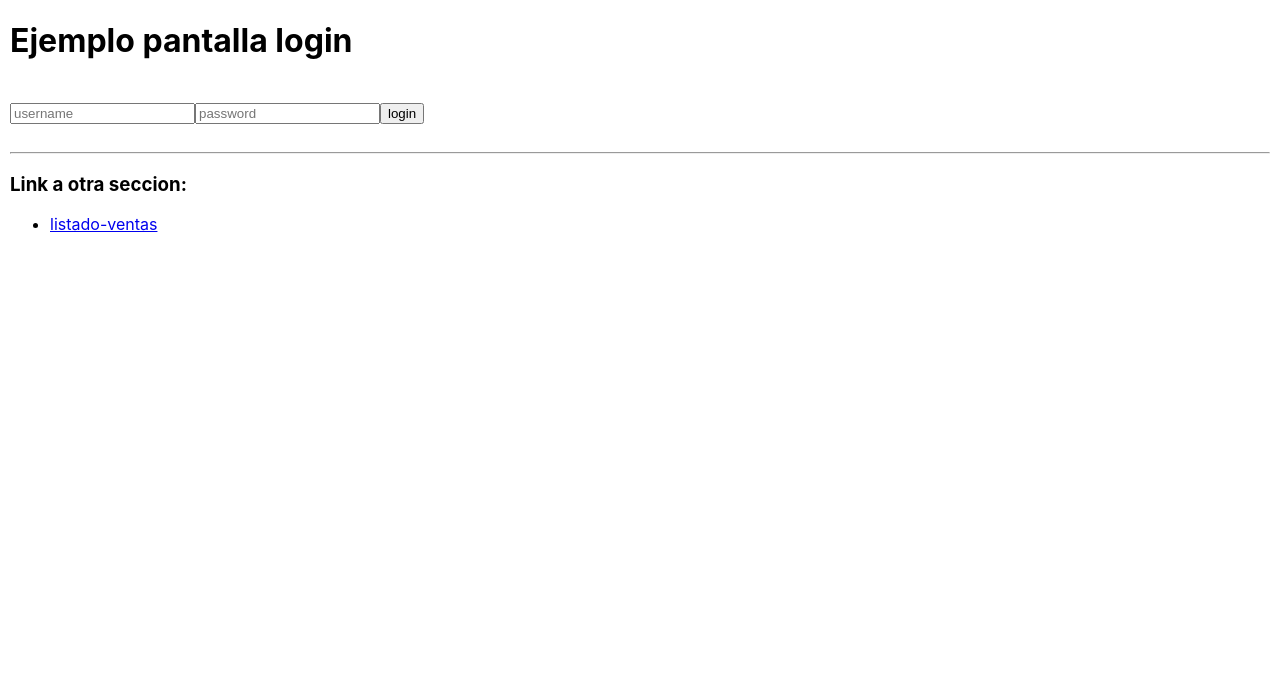
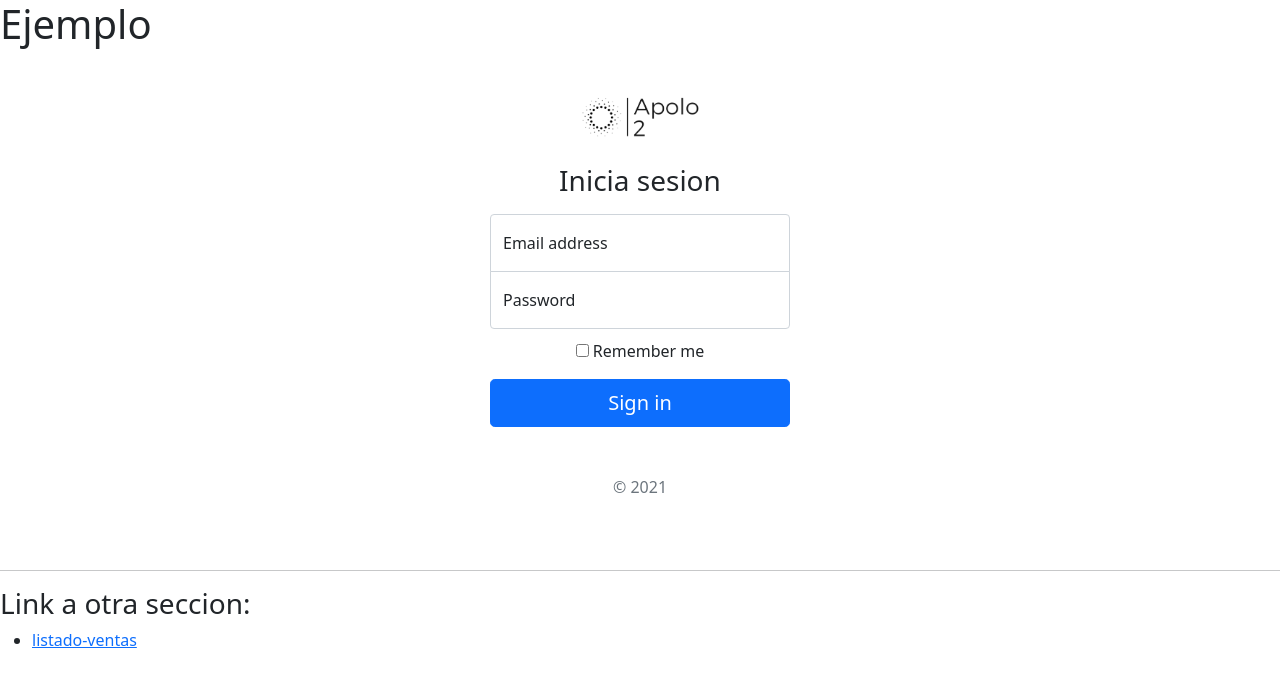
Before and after one commit to apolo-2/apolo2, a React (Create React App) app: page / in a window 1280 px wide. Shown: the top 684 px of the page. Built offline with nearby package versions, Linux system fonts and the light colour scheme.

Commit message:
add bootstrap support and  creating login form

```diff
--- a/package.json
+++ b/package.json
@@ -6,6 +6,7 @@
     "@testing-library/jest-dom": "^5.11.4",
     "@testing-library/react": "^11.1.0",
     "@testing-library/user-event": "^12.1.10",
+    "bootstrap": "^5.1.1",
     "react": "^17.0.2",
     "react-dom": "^17.0.2",
     "react-router-dom": "^5.3.0",
--- a/src/App.css
+++ b/src/App.css
@@ -1,3 +1,4 @@
+/* css proyecto react default */
 .App {
   text-align: center;
 }
--- /dev/null
+++ b/src/components/LoginForm.jsx
@@ -0,0 +1,33 @@
+// import { Link } from 'react-router-dom';
+
+function LoginForm({ imagen }) {
+  return (
+    <div idName="loginForm" class="text-center">
+      <main className='form-signin'>
+        <form>
+          <img className='mb-4' src={imagen} alt='' width='120'  />
+          <h1 className='h3 mb-3 fw-normal'>Inicia sesion</h1>
+
+          <div className='form-floating'>
+            <input type='email' className='form-control' id='floatingInput' placeholder='name@example.com' />
+            <label for='floatingInput'>Email address</label>
+          </div>
+          <div className='form-floating'>
+            <input type='password' className='form-control' id='floatingPassword' placeholder='Password' />
+            <label for='floatingPassword'>Password</label>
+          </div>
+
+          <div className='checkbox mb-3'>
+            <label>
+              <input type='checkbox' value='remember-me' /> Remember me
+            </label>
+          </div>
+          <button className='w-100 btn btn-lg btn-primary' type='submit'>Sign in</button>
+          <p className='mt-5 mb-3 text-muted'>&copy; 2021</p>
+        </form>
+      </main>
+    </div>
+  );
+}
+
+export default LoginForm;
--- a/src/index.css
+++ b/src/index.css
@@ -1,3 +1,4 @@
+/* css proyecto react default */
 body {
   margin: 0;
   font-family: -apple-system, BlinkMacSystemFont, 'Segoe UI', 'Roboto', 'Oxygen',
--- a/src/index.js
+++ b/src/index.js
@@ -3,6 +3,8 @@ import ReactDOM from 'react-dom';
 import './index.css';
 import App from './App';
 import reportWebVitals from './reportWebVitals';
+
+import 'bootstrap/dist/css/bootstrap.min.css'
 
 ReactDOM.render(
   <React.StrictMode>
--- a/src/pages/index.jsx
+++ b/src/pages/index.jsx
@@ -1,4 +1,5 @@
 import ListadoVentas from 'components/ListadoVentas';
+import LoginForm from 'components/LoginForm';
 // import logo from 'media/logo.png';
 // import borderCollie from 'media/borderCollie.jpg';
 // import rhodesian from 'media/rhodesian.jpg';
@@ -9,19 +10,11 @@ function Index() {
   return (
     <div>
       <header>
-        <h1>Ejemplo pantalla login</h1>
+        <h1>Ejemplo</h1>
         <br />
       </header>
       <main>
-        <div class="login-page">
-            <div class="form">
-            <form class="login-form">
-                <input type="text" placeholder="username"/>
-                <input type="password" placeholder="password"/>
-                <button>login</button>
-            </form>
-            </div>
-        </div>
+        <LoginForm imagen={logoApolo} />
         <br />
         <hr />
         <h3>Link a otra seccion:</h3>
@@ -33,6 +26,7 @@ function Index() {
       </main>
       <footer></footer>
     </div>
+    // <LoginForm imagen={logoApolo} />
   );
 }
 
--- a/src/pages/listado-ventas.jsx
+++ b/src/pages/listado-ventas.jsx
@@ -1,5 +1,5 @@
 import ListadoVentas from 'components/ListadoVentas';
- import logoApolo from 'media/apolo_logo.png';
+import logoApolo from 'media/apolo_logo.png';
 
 function ListadoVentasInfoPage() {
     return  <div>
--- a/src/styles/styles.css
+++ b/src/styles/styles.css
@@ -1,9 +1,74 @@
-body{
-    margin: 10px;
-}
+/* test  borrar*/
+
 table, tr, td{
     border: 2px;
     border-color: gray;
     border-style: double;
     padding: 5px 40px;
 }
+
+/* login bootstrap */
+<style>
+.bd-placeholder-img {
+  font-size: 1.125rem;
+  text-anchor: middle;
+  -webkit-user-select: none;
+  -moz-user-select: none;
+  user-select: none;
+}
+
+@media (min-width: 768px) {
+  .bd-placeholder-img-lg {
+    font-size: 3.5rem;
+  }
+}
+
+/*
+<!-- Custom styles for this template -->
+<link href="signin.css" rel="stylesheet">
+*/
+html,
+body {
+  height: 100%;
+}
+
+/* body { */
+#loginForm{
+  display: flex;
+  align-items: center;
+  padding-top: 40px;
+  padding-bottom: 40px;
+  background-color: #f5f5f5;
+}
+
+.form-signin {
+  width: 100%;
+  max-width: 330px;
+  padding: 15px;
+  margin: auto;
+}
+
+.form-signin .checkbox {
+  font-weight: 400;
+}
+
+.form-signin .form-floating:focus-within {
+  z-index: 2;
+}
+
+.form-signin input[type="email"] {
+  margin-bottom: -1px;
+  border-bottom-right-radius: 0;
+  border-bottom-left-radius: 0;
+}
+
+.form-signin input[type="password"] {
+  margin-bottom: 10px;
+  border-top-left-radius: 0;
+  border-top-right-radius: 0;
+}
+
+/* custom login */
+#loginForm{
+    margin-top: 10%;
+}
```
Also changed, not shown: 1 other file (tests, documents, lock files or other folders).
